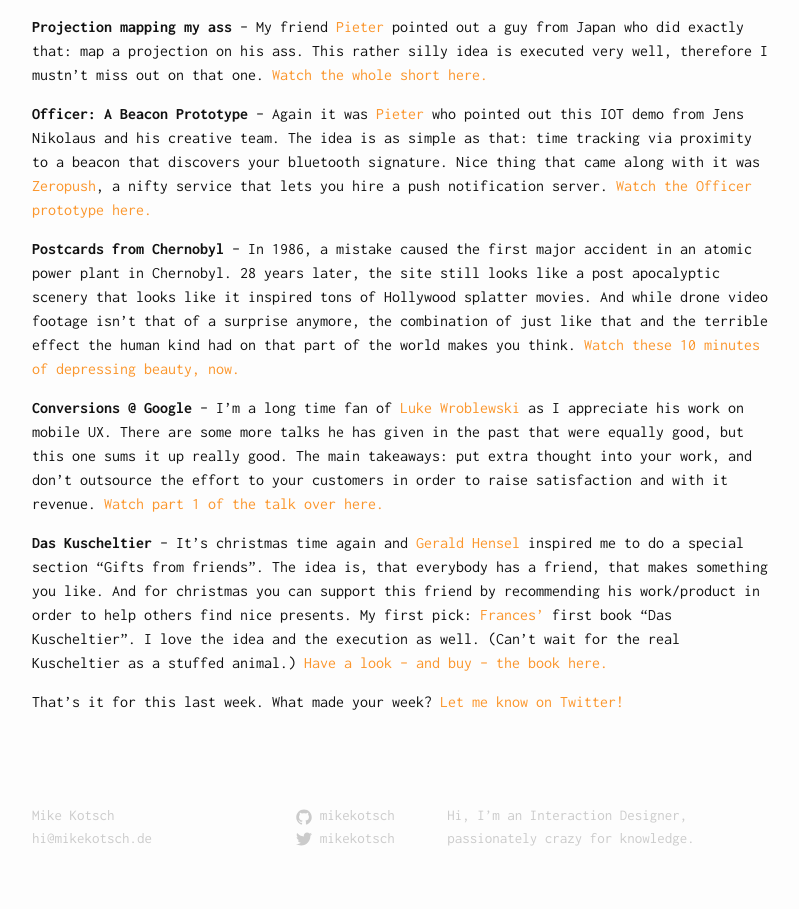
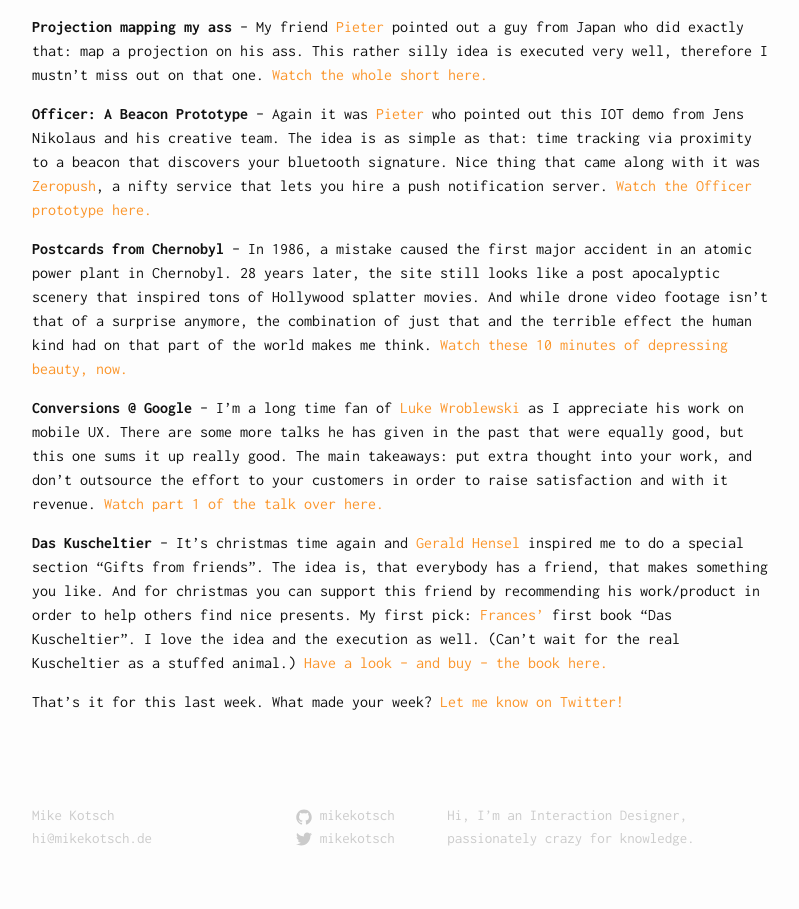
Before and after one commit to mikekotsch/mikekotsch.github.io, a Jekyll site: the page built from _posts/2014-12-01-mfg18.markdown, in a window 1280 px wide. Shown: the part 652-1561 px from the top of the page, without its empty margins (238-1037 px from the left). Built offline with Jekyll 4.4.1, drawn with Linux system fonts in a browser that asks for light colours.

Commit message:
Better wording

```diff
--- a/_posts/2014-12-01-mfg18.markdown
+++ b/_posts/2014-12-01-mfg18.markdown
@@ -13,7 +13,7 @@
 
 **Officer: A Beacon Prototype** -- Again it was [Pieter][pieter] who pointed out this IOT demo from Jens Nikolaus and his creative team. The idea is as simple as that: time tracking via proximity to a beacon that discovers your bluetooth signature. Nice thing that came along with it was [Zeropush](http://zeropush.com), a nifty service that lets you hire a push notification server. [Watch the Officer prototype here.](http://youandthegang.com/2014/officer/)
 
-**Postcards from Chernobyl** -- In 1986, a mistake caused the first major accident in  an atomic power plant in Chernobyl. 28 years later, the site still looks like a post apocalyptic scenery that looks like it inspired tons of Hollywood splatter movies. And while drone video footage isn’t that of a surprise anymore, the combination of just like that and the terrible effect the human kind had on that part of the world makes you think. [Watch these 10 minutes of depressing beauty, now.](https://vimeo.com/112681885)
+**Postcards from Chernobyl** -- In 1986, a mistake caused the first major accident in  an atomic power plant in Chernobyl. 28 years later, the site still looks like a post apocalyptic scenery that inspired tons of Hollywood splatter movies. And while drone video footage isn’t that of a surprise anymore, the combination of just that and the terrible effect the human kind had on that part of the world makes me think. [Watch these 10 minutes of depressing beauty, now.](https://vimeo.com/112681885)
 
 **Conversions @ Google** -- I’m a long time fan of [Luke Wroblewski](http://twitter.com/lukew) as I appreciate his work on mobile UX. There are some more talks he has given in the past that were equally good, but this one sums it up really good. The main takeaways: put extra thought into your work, and don’t outsource the effort to your customers in order to raise satisfaction and with it revenue. [Watch part 1 of the talk over here.](https://www.youtube.com/watch?v=Y-FMTPsgy_Y)
 
```
